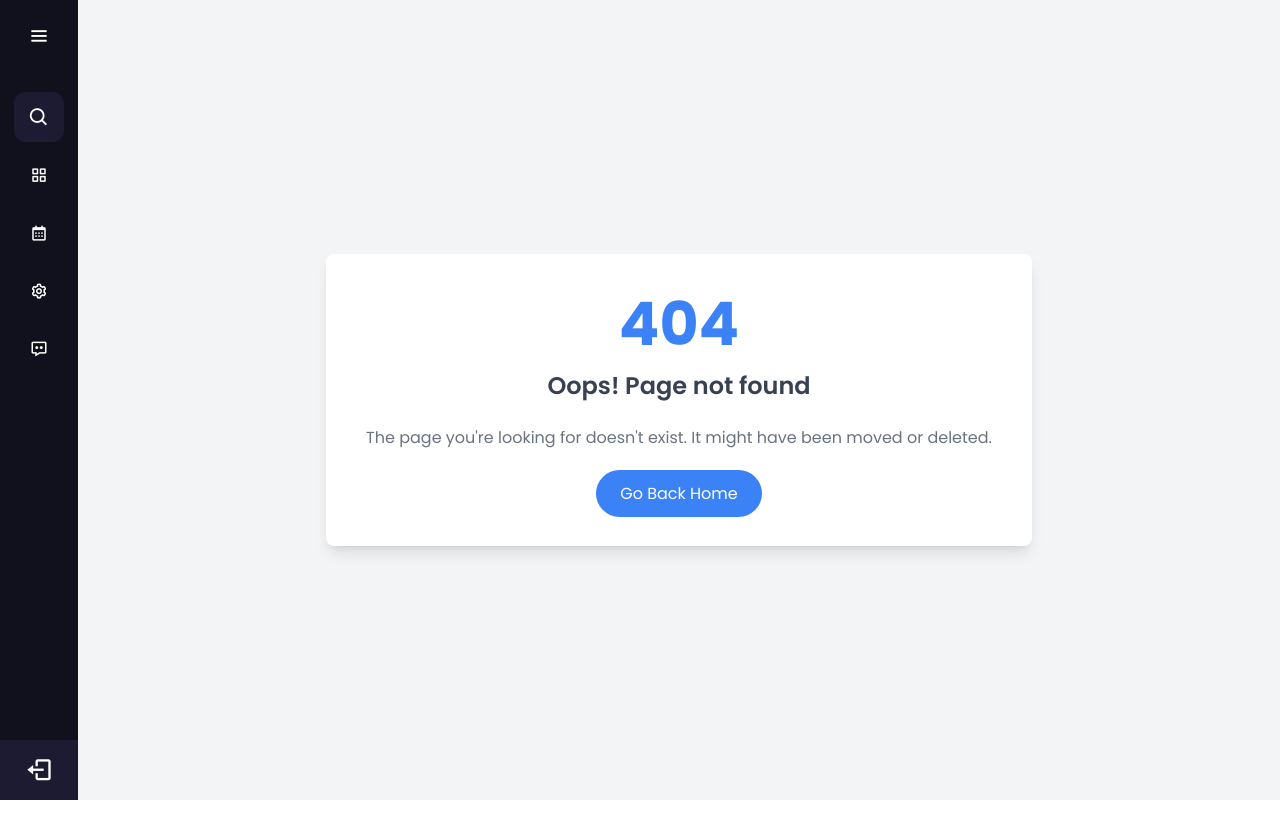
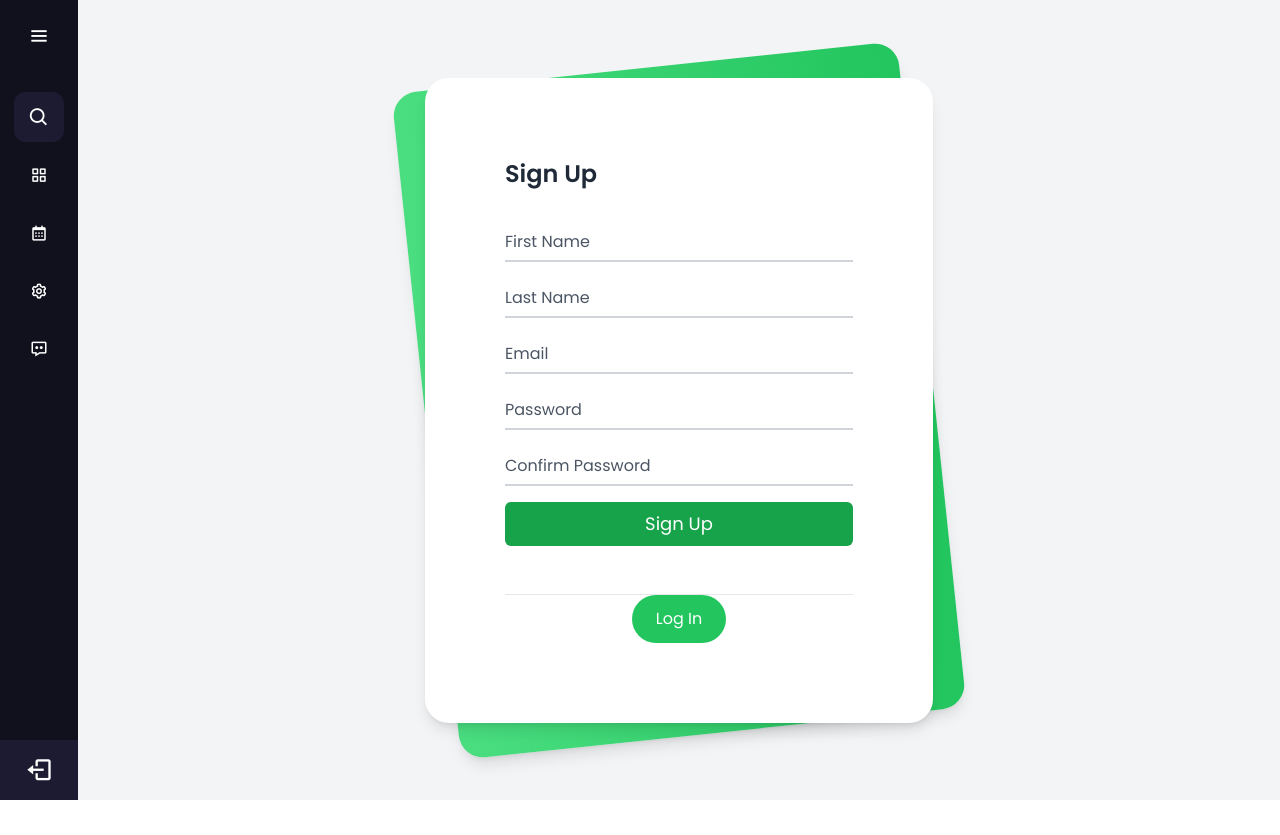
Before and after one commit to mobinmohammadi10/dashboard, a Vue app: page /signup in a window 1280 px wide. Built offline with nearby package versions, Linux system fonts and the light colour scheme.

Commit message:
make signup page and add signup button in login page. fix dark modes of admin calendar and calendar

```diff
--- a/src/router/index.js
+++ b/src/router/index.js
@@ -6,6 +6,7 @@ import FaqView from '@/views/FaqView.vue'
 import NotFoundView from '@/views/NotFoundView.vue'
 import LoginPage from '@/views/LoginPage.vue'
 import AdminCalendarView from '@/views/AdminCalendarView.vue'
+import SignUpPage from '@/views/SignUpPage.vue'
 
 const router = createRouter({
   history: createWebHistory(import.meta.env.BASE_URL),
@@ -44,6 +45,11 @@ const router = createRouter({
       path: '/admincalendar',
       name: 'adminCalendar',
       component: AdminCalendarView
+    },
+    {
+      path: '/signup',
+      name: 'signup',
+      component: SignUpPage
     }
   ]
 })
--- a/src/views/AdminCalendarView.vue
+++ b/src/views/AdminCalendarView.vue
@@ -6,17 +6,23 @@ const message = ref('This is a placeholder')
 const dates = ref([])
 
 const users = ref([{ user: 'user1' }, { user: 'user2' }])
+
+const darkModeEnabled= ref(localStorage.getItem('darkMode') === 'True')
+
+if (darkModeEnabled.value) {
+  document.documentElement.classList.add('dark')
+}
 </script>
 
 <template>
-  <div class="container mx-10 mt-10 p-6 bg-white shadow-lg rounded-lg">
+  <div class="min-h-screen  mx-10 mt-10 px-20 py-10 bg-white dark:bg-gray-800 shadow-lg rounded-lg">
     <div>
-      <p class="text-lg text-gray-700 font-semibold pb-5">{{ message }}</p>
+      <p class="text-lg text-gray-700 dark:text-gray-300 font-semibold pb-5">{{ message }}</p>
 
       <!-- Datepicker for selecting a date -->
       <DatePicker v-model="dates" multiple min="1403-08-01" max="1403-08-30" class="w-full" />
 
-      <div class="text-gray-700">
+      <div class="text-gray-700 dark:text-gray-300">
         <!-- Component Start -->
         <div class="flex flex-grow overflow-auto">
           <div class="flex flex-col flex-grow">
@@ -24,7 +30,7 @@ const users = ref([{ user: 'user1' }, { user: 'user2' }])
               <div class="flex ml-6">
                 <button>
                   <svg
-                    class="w-6 h-6"
+                    class="w-6 h-6 text-gray-700 dark:text-gray-300"
                     xmlns="http://www.w3.org/2000/svg"
                     fill="none"
                     viewBox="0 0 24 24"
@@ -40,7 +46,7 @@ const users = ref([{ user: 'user1' }, { user: 'user2' }])
                 </button>
                 <button>
                   <svg
-                    class="w-6 h-6"
+                    class="w-6 h-6 text-gray-700 dark:text-gray-300"
                     xmlns="http://www.w3.org/2000/svg"
                     fill="none"
                     viewBox="0 0 24 24"
@@ -55,22 +61,22 @@ const users = ref([{ user: 'user1' }, { user: 'user2' }])
                   </svg>
                 </button>
               </div>
-              <h2 class="ml-2 text-xl font-bold leading-none">September, 2020</h2>
+              <h2 class="ml-2 text-xl font-bold leading-none text-gray-800 dark:text-gray-100">September, 2020</h2>
             </div>
             <div class="grid grid-cols-7 mt-4">
               <div
                 v-for="day in ['Mon', 'Tue', 'Wed', 'Thu', 'Fri', 'Sat', 'Sun']"
                 :key="day"
-                class="pl-1 text-sm"
+                class="pl-1 text-sm text-gray-600 dark:text-gray-400"
               >
                 {{ day }}
               </div>
             </div>
             <div
-              class="grid flex-grow w-full h-auto grid-cols-7 grid-rows-5 gap-px pt-px mt-1 bg-gray-200"
+              class="grid flex-grow w-full h-auto grid-cols-7 grid-rows-5 gap-px pt-px mt-1 bg-gray-200 dark:bg-gray-700"
             >
-              <div v-for="day in 30" :key="day" class="relative flex flex-col bg-white group">
-                <span class="mx-2 my-1 text-xs font-bold">{{ day }} September</span>
+              <div v-for="day in 30" :key="day" class="relative flex flex-col bg-white dark:bg-gray-800 group">
+                <span class="mx-2 my-1 text-xs font-bold text-gray-800 dark:text-gray-200">{{ day }} September</span>
                 <div class="flex flex-col px-1 py-1 overflow-auto">
                   <draggable
                     v-model="users"
@@ -82,9 +88,9 @@ const users = ref([{ user: 'user1' }, { user: 'user2' }])
                   >
                     <template #item="{ element }">
                       <button
-                        class="flex items-center flex-shrink-0 h-5 px-1 text-xs hover:bg-gray-200"
+                        class="flex items-center flex-shrink-0 h-5 px-1 text-xs hover:bg-gray-200 dark:hover:bg-gray-700 text-gray-700 dark:text-gray-300"
                       >
-                        <span class="flex-shrink-0 w-2 h-2 rounded-full"></span>
+                        <span class="flex-shrink-0 w-2 h-2 rounded-full bg-gray-700 dark:bg-gray-300"></span>
                         <span class="ml-2 font-light leading-none">{{ element.user }}</span>
                       </button>
                     </template>
--- a/src/views/CalendarView.vue
+++ b/src/views/CalendarView.vue
@@ -1,25 +1,25 @@
 <template>
-  <div class="px-20 pl-20 py-10 container mx-auto p-4'">
+  <div class="container px-20 pl-20 py-10 mx-auto max-w-5xl'">
     <!-- Title -->
-    <h1 class="text-2xl font-bold text-center mb-4">Enter your suggestions and limitations for your shifts</h1>
+    <h1 class="text-2xl font-bold text-center mb-4 text-gray-800 dark:text-gray-100">Enter your suggestions and limitations for your shifts</h1>
 
     <!-- Calendar Header -->
     <div class="flex justify-between items-center mb-4">
       <button @click="prevMonth" class="p-2 bg-gray-200 rounded hover:bg-gray-300 dark:bg-gray-700 dark:hover:bg-gray-600">
         &lt;
       </button>
-      <div class="text-xl font-bold">
+      <div class="text-xl font-bold text-gray-800 dark:text-gray-100">
         {{ months[month] }} {{ year }}
       </div>
       <button @click="nextMonth" class="p-2 bg-gray-200 rounded hover:bg-gray-300 dark:bg-gray-700 dark:hover:bg-gray-600">
-        &gt;
+      &gt;
       </button>
     </div>
 
     <!-- Calendar Grid -->
     <div class="grid grid-cols-7 gap-4">
       <!-- Days of the Week -->
-      <div v-for="(day, index) in daysOfWeek" :key="index" class="text-center font-semibold">
+      <div v-for="(day, index) in daysOfWeek" :key="index" class="text-center font-semibold text-gray-600 dark:text-gray-400">
         {{ day }}
       </div>
 
@@ -30,10 +30,10 @@
       <div
         v-for="date in daysInMonth"
         :key="date"
-        class="p-4 border rounded-lg flex flex-col items-center justify-between dark:bg-gray-800"
+        class="p-4 border rounded-lg flex flex-col items-center justify-between bg-white dark:bg-gray-800"
         :class="[isToday(date) ? 'bg-blue-100 dark:bg-blue-900' : 'bg-white dark:bg-gray-700']"
       >
-        <div class="text-lg font-bold">{{ date }}</div>
+        <div class="text-lg font-bold text-gray-800 dark:text-gray-200">{{ date }}</div>
 
         <!-- Suggestion and Limitation Buttons -->
         <div class="flex mt-2 space-x-2">
@@ -69,7 +69,8 @@
     <!-- Save Button and Selection Info -->
     <div class="mt-4 flex justify-between items-center">
       <div class="text-red-500" v-if="selectedCount >= maxSelection">You have reached the limit of {{ maxSelection }} selections!</div>
-      <div>Selected: {{ selectedCount }}/{{ maxSelection }}</div>
+      <div class="text-gray-800 dark:text-gray-100">
+        Selected: {{ selectedCount }}/{{ maxSelection }}</div>
       <button
         @click="saveSelections"
         class="p-3 bg-blue-500 text-white rounded hover:bg-blue-600 disabled:bg-gray-400"
--- a/src/views/LoginPage.vue
+++ b/src/views/LoginPage.vue
@@ -55,7 +55,7 @@
 
             <div class="w-full flex justify-center">
               <router-link
-                to="/SignUpView.vue"
+                to="signup"
                 class="bg-blue-500 text-white px-6 py-3 rounded-full hover:bg-blue-600 transition duration-300"
               >
                 Sign Up
--- /dev/null
+++ b/src/views/SignUpPage.vue
@@ -0,0 +1,116 @@
+<template>
+    <div class="min-h-screen bg-gray-100 dark:bg-gray-900 py-6 flex flex-col justify-center sm:py-12">
+      <div class="relative py-3 sm:max-w-xl sm:mx-auto">
+        <div
+          class="absolute inset-0 bg-gradient-to-r from-green-400 to-green-500 shadow-lg transform -skew-y-6 sm:skew-y-0 sm:-rotate-6 sm:rounded-3xl"
+        ></div>
+        <div class="relative px-4 py-10 bg-white dark:bg-gray-800 shadow-lg sm:rounded-3xl sm:p-20">
+          <div class="max-w-md mx-auto">
+            <div>
+              <h1 class="text-2xl font-semibold text-gray-800 dark:text-white">Sign Up</h1>
+            </div>
+            <div class="flex items-center justify-between divide-y">
+              <h4 class="text-red-600 text-bold">{{ signupMessage }}</h4>
+            </div>
+            <div class="divide-y divide-gray-200 dark:divide-gray-700">
+              <form @submit.prevent="handleSignup">
+                <div class="py-8 text-base leading-6 space-y-4 text-gray-700 dark:text-gray-300 sm:text-lg sm:leading-7">
+                  <div v-for="(label, key) in fields" :key="key" class="relative">
+                    <input
+                      :type="key.includes('password') ? 'password' : 'text'"
+                      v-model="form[key]"
+                      :name="key"
+                      :placeholder="label"
+                      required
+                      class="peer placeholder-transparent h-10 w-full border-b-2 border-gray-300 dark:border-gray-600 text-gray-900 dark:text-gray-100 focus:outline-none focus:borer-rose-600"
+                    />
+                    <label
+                      :for="key"
+                      class="absolute left-0 -top-3.5 text-gray-600 dark:text-gray-400 text-sm peer-placeholder-shown:text-base peer-placeholder-shown:text-gray-440 peer-placeholder-shown:top-2 transition-all peer-focus:-top-3.5 peer-focus:text-gray-600 peer-focus:dark:text-gray-400 peer-focus:text-sm"
+                      >{{ label }}</label
+                    >
+                  </div>
+                  <p v-if="passwordMismatch" class="text-sm text-red-500">Passwords do not match.</p>
+                  <button
+                    type="submit"
+                    :disabled="passwordMismatch"
+                    class="w-full py-2 mt-4 bg-green-600 text-white rounded-md hover:bg-green-700 disabled:bg-gray-500 disabled:cursor-not-allowed transition duration-300"
+                  >
+                    Sign Up
+                  </button>
+                </div>
+              </form>
+
+              <div class="w-full flex justify-center mt-4">
+                <router-link
+                  to="/login"
+                  class="bg-green-500 text-white px-6 py-3 rounded-full hover:bg-blue-600 transition duration-300"
+                >
+                  Log In
+                </router-link>
+              </div>
+            </div>
+          </div>
+        </div>
+      </div>
+    </div>
+  </template>
+
+  <script setup>
+  import { ref, computed, onMounted } from 'vue'
+  import { useRouter } from 'vue-router'
+
+  const router = useRouter()
+
+  const form = ref({
+    firstName: '',
+    lastName: '',
+    email: '',
+    password: '',
+    confirmPassword: ''
+  })
+  const signupMessage = ref('')
+
+  const fields = {
+    firstName: 'First Name',
+    lastName: 'Last Name',
+    email: 'Email',
+    password: 'Password',
+    confirmPassword: 'Confirm Password'
+  }
+
+  const passwordMismatch = computed(() => form.value.password !== form.value.confirmPassword)
+
+  const handleSignup = async () => {
+    if (passwordMismatch.value) {
+      signupMessage.value = 'Passwords do not match.'
+      return
+    }
+    try {
+      const res = await fetch('http://localhost:3000/signup', {
+        method: 'POST',
+        headers: {
+          'Content-Type': 'application/json'
+        },
+        body: JSON.stringify(form.value)
+      })
+      const data = await res.json()
+      if (res.ok) {
+        console.log('User signed up successfully')
+        router.push('/login')
+      } else {
+        signupMessage.value = data.message
+      }
+    } catch (error) {
+      console.error('Error signing up:', error)
+    }
+  }
+
+  // Enable dark mode if the setting is on
+  onMounted(() => {
+    const darkModeEnabled = localStorage.getItem('darkMode') === 'True'
+    if (darkModeEnabled) {
+      document.documentElement.classList.add('dark')
+    }
+  })
+  </script>
```
